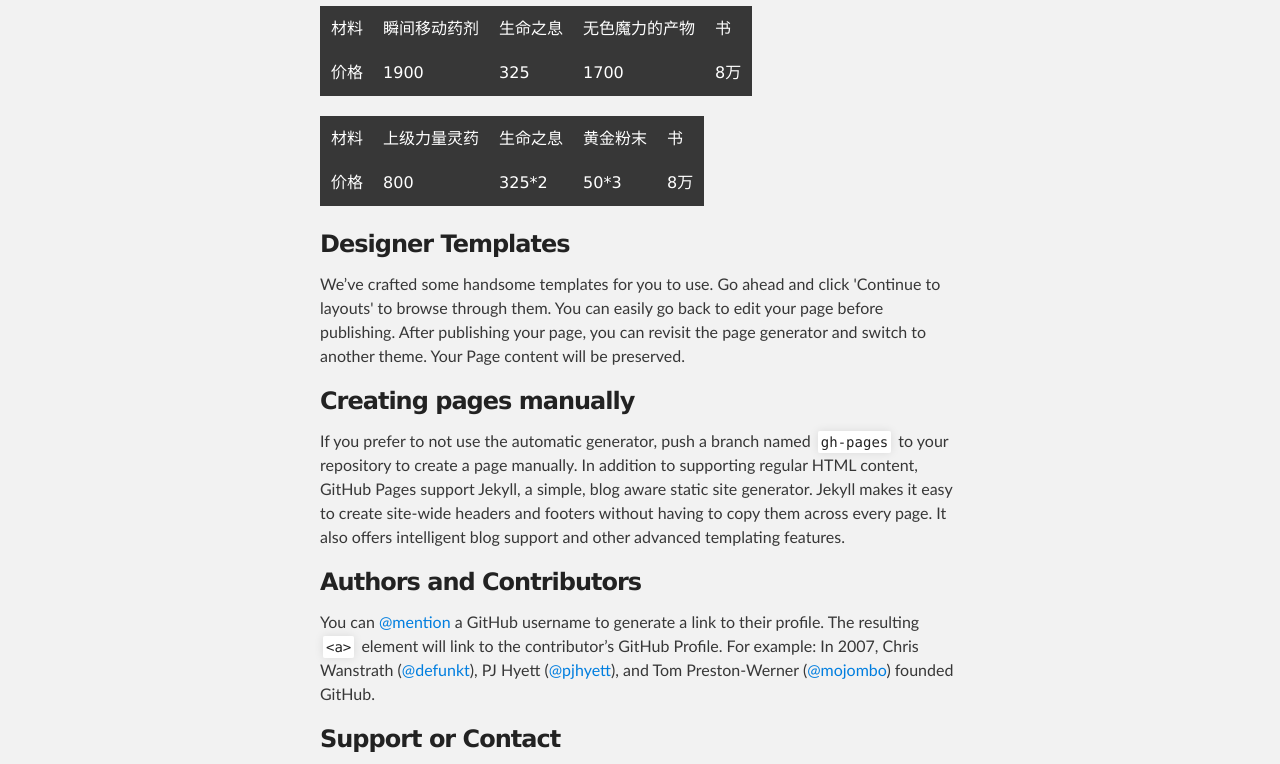
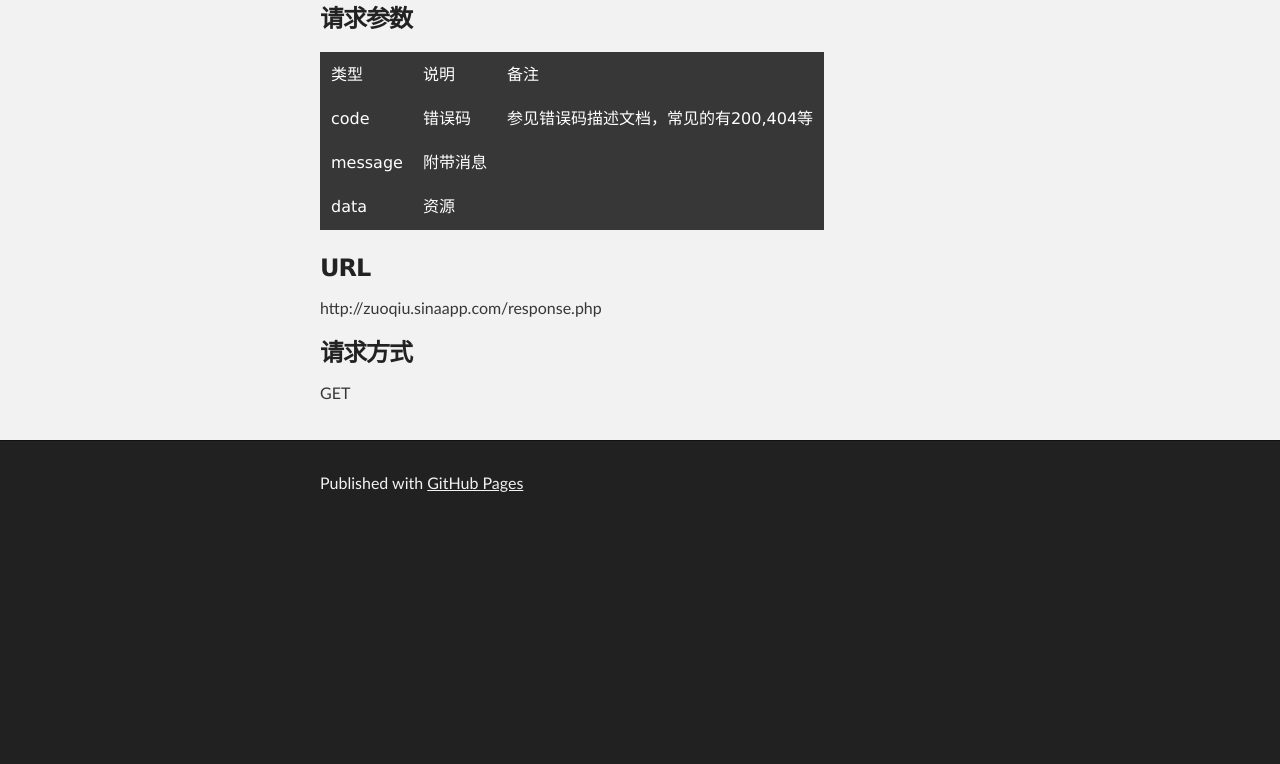
Before and after one commit to memoryaty/memoryaty.github.io, a plain HTML site: page index.html in a window 1280 px wide. Shown: the part 287-1051 px from the top of the page. After the commit the page ends 817 px from the top, so only its background shows below. Drawn offline with Linux system fonts and the light colour scheme.

Commit message:
测验APP API 文档

```diff
--- a/index.html
+++ b/index.html
@@ -28,53 +28,46 @@
     <div id="main_content_wrap" class="outer">
       <section id="main_content" class="inner">
         <h1>
-<a id="-welcome-to-github-pages" class="anchor" href="#-welcome-to-github-pages" aria-hidden="true"><span aria-hidden="true" class="octicon octicon-link"></span></a>I feel so sadness.</h1>
+<a id="-welcome-to-github-pages" class="anchor" href="#-welcome-to-github-pages" aria-hidden="true"><span aria-hidden="true" class="octicon octicon-link"></span></a>API接口文档</h1>
 
+<h3><!--临时放置-->
+<a id="xxx" class="anchor" href="#designer-templates" aria-hidden="true"><span aria-hidden="true" class="octicon octicon-link"></span></a>请求参数</h3>
+<!--临时放置-->
 <p>
   <table>
     <tr>
-      <th>材料</th>
-      <th>瞬间移动药剂</th>
-      <th>生命之息</th>
-      <th>无色魔力的产物</th>
-      <th>书</th>
+      <th>类型</th>
+      <th>说明</th>
+      <th>备注</th>
     </tr>
     <tr>
-      <th>价格</th>
-      <th>1900</th>
-      <th>325</th>
-      <th>1700</th>
-      <th>8万</th>
-    </tr>
-  </table>
-  <table>
-    <tr>
-      <th>材料</th>
-      <th>上级力量灵药</th>
-      <th>生命之息</th>
-      <th>黄金粉末</th>
-      <th>书</th>
+      <th>code</th>
+      <th>错误码</th>
+      <th>参见错误码描述文档，常见的有200,404等</th>
     </tr>
     <tr>
-      <th>价格</th>
-      <th>800</th>
-      <th>325*2</th>
-      <th>50*3</th>
-      <th>8万</th>
+      <th>message</th>
+      <th>附带消息</th>
+      <th></th>
+    </tr>
+    <tr>
+      <th>data</th>
+      <th>资源</th>
+      <th></th>
     </tr>
   </table>
 </p>
 
 <h3>
-<a id="designer-templates" class="anchor" href="#designer-templates" aria-hidden="true"><span aria-hidden="true" class="octicon octicon-link"></span></a>Designer Templates</h3>
+<a id="designer-templates" class="anchor" href="#designer-templates" aria-hidden="true"><span aria-hidden="true" class="octicon octicon-link"></span></a>URL</h3>
 
-<p>We’ve crafted some handsome templates for you to use. Go ahead and click 'Continue to layouts' to browse through them. You can easily go back to edit your page before publishing. After publishing your page, you can revisit the page generator and switch to another theme. Your Page content will be preserved.</p>
+<p>http://zuoqiu.sinaapp.com/response.php</p>
 
 <h3>
-<a id="creating-pages-manually" class="anchor" href="#creating-pages-manually" aria-hidden="true"><span aria-hidden="true" class="octicon octicon-link"></span></a>Creating pages manually</h3>
+<a id="creating-pages-manually" class="anchor" href="#creating-pages-manually" aria-hidden="true"><span aria-hidden="true" class="octicon octicon-link"></span></a>请求方式</h3>
 
-<p>If you prefer to not use the automatic generator, push a branch named <code>gh-pages</code> to your repository to create a page manually. In addition to supporting regular HTML content, GitHub Pages support Jekyll, a simple, blog aware static site generator. Jekyll makes it easy to create site-wide headers and footers without having to copy them across every page. It also offers intelligent blog support and other advanced templating features.</p>
-
+<p>GET</p>
+<!--
 <h3>
 <a id="authors-and-contributors" class="anchor" href="#authors-and-contributors" aria-hidden="true"><span aria-hidden="true" class="octicon octicon-link"></span></a>Authors and Contributors</h3>
 
@@ -84,6 +77,7 @@
 <a id="support-or-contact" class="anchor" href="#support-or-contact" aria-hidden="true"><span aria-hidden="true" class="octicon octicon-link"></span></a>Support or Contact</h3>
 
 <p>Having trouble with Pages? Check out our <a href="https://help.github.com/pages">documentation</a> or <a href="https://github.com/contact">contact support</a> and we’ll help you sort it out.</p>
+-->
       </section>
     </div>
 
```
